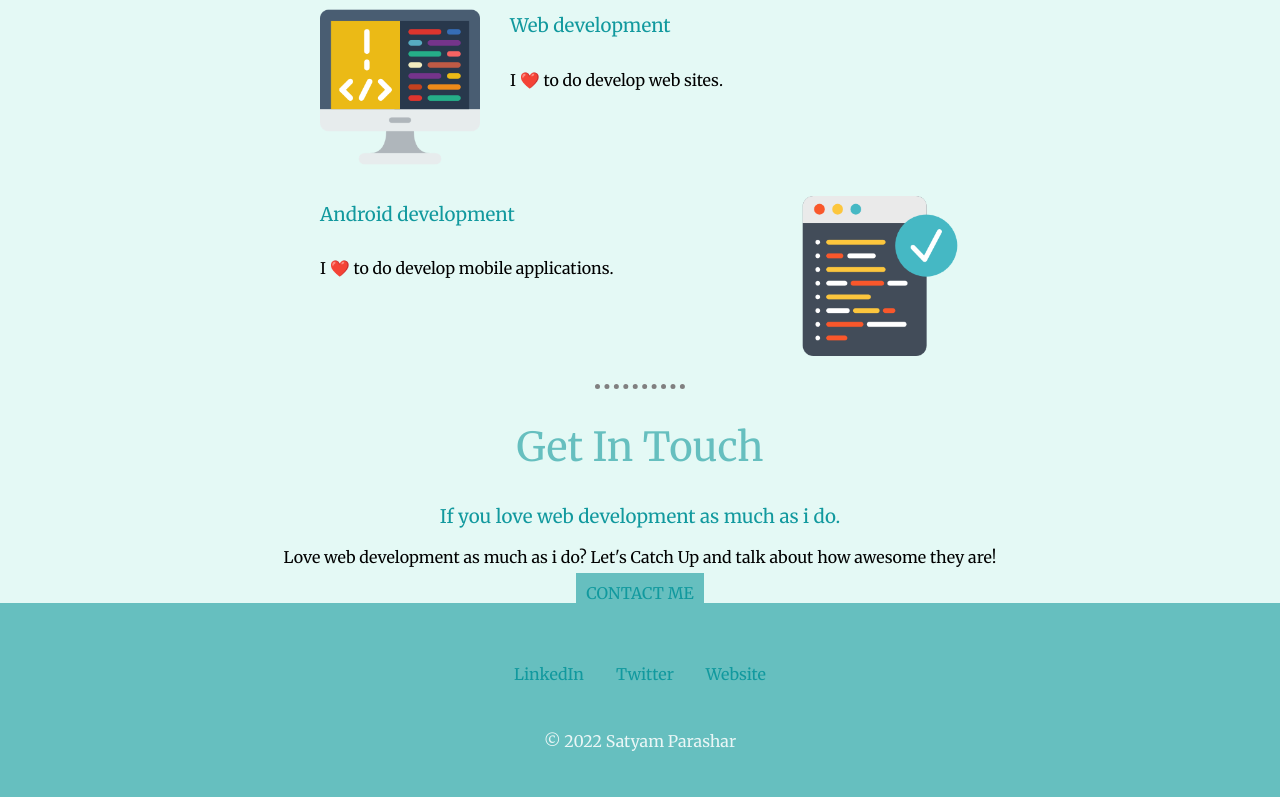
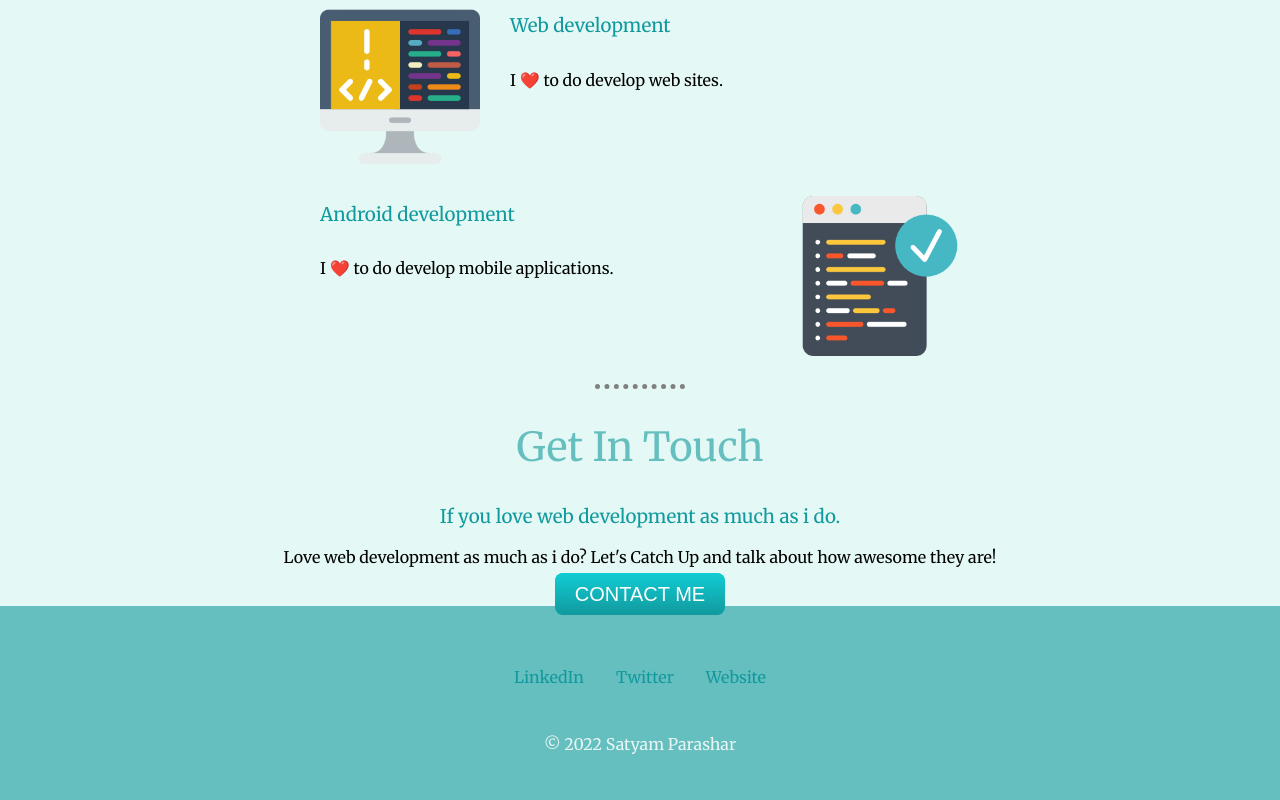
Before and after one commit to satyam287/firstwp, a plain HTML site: page index.html in a window 1280 px wide. Shown: the part 1554-2354 px from the top of the page. Drawn offline with Linux system fonts and the light colour scheme.

Commit message:
Update style.css

```diff
--- a/styles.css
+++ b/styles.css
@@ -94,9 +94,29 @@ table{
 .copyr{
   color: #EAF6F6;
 }
-.btn{
+.btn {
+  background: #11cdd4;
+  background-image: -webkit-linear-gradient(top, #11cdd4, #11999e);
+  background-image: -moz-linear-gradient(top, #11cdd4, #11999e);
+  background-image: -ms-linear-gradient(top, #11cdd4, #11999e);
+  background-image: -o-linear-gradient(top, #11cdd4, #11999e);
+  background-image: linear-gradient(to bottom, #11cdd4, #11999e);
+  -webkit-border-radius: 8;
+  -moz-border-radius: 8;
+  border-radius: 8px;
+  font-family: Arial;
+  color: #ffffff;
+  font-size: 20px;
+  padding: 10px 20px 10px 20px;
   text-decoration: none;
-  background-color: #66BFBF;
-  padding:10px;
+}
 
+.btn:hover {
+  background: #30e3cb;
+  background-image: -webkit-linear-gradient(top, #30e3cb, #2bc4ad);
+  background-image: -moz-linear-gradient(top, #30e3cb, #2bc4ad);
+  background-image: -ms-linear-gradient(top, #30e3cb, #2bc4ad);
+  background-image: -o-linear-gradient(top, #30e3cb, #2bc4ad);
+  background-image: linear-gradient(to bottom, #30e3cb, #2bc4ad);
+  text-decoration: none;
 }
```
